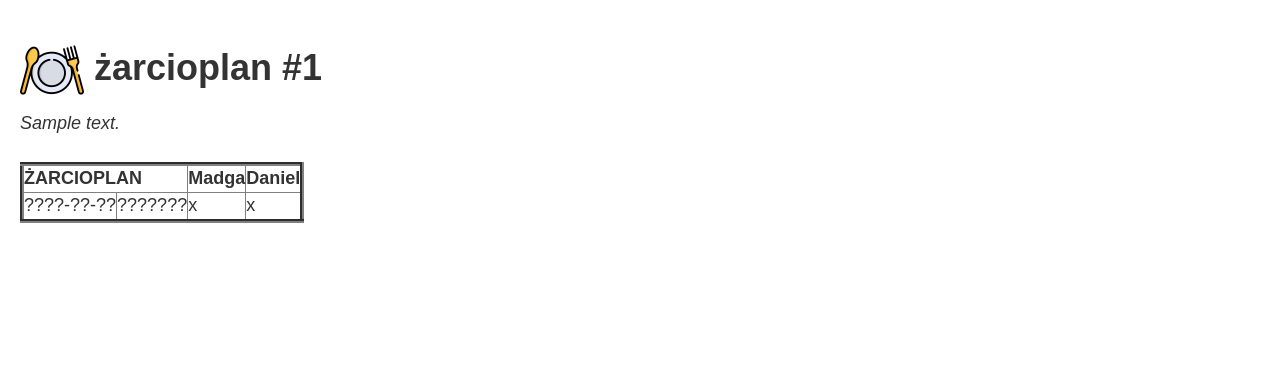
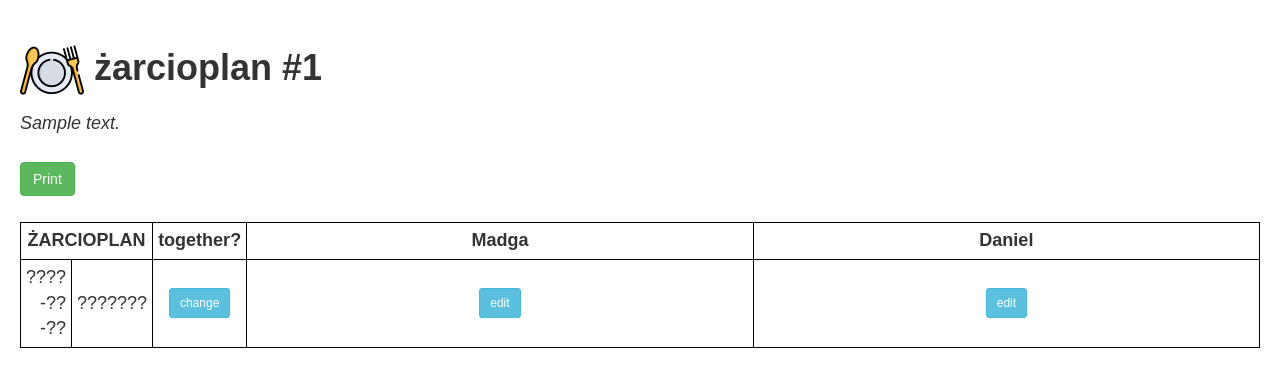
Before and after one commit to danielskowronski/zarcioplaner, a Flask app: page /plan/1 in a window 1280 px wide. Shown: the top 387 px of the page. Run offline with Flask 2, Linux system fonts and the light colour scheme; tables that the repository leaves empty hold one stand-in row (values such as "Sample post"); some libraries are stand-ins or nearby versions; some web fonts are replaced.

Commit message:
plan editor UI functionality

```diff
--- a/schema.py
+++ b/schema.py
@@ -23,6 +23,6 @@
 
   person1     = db.Column(db.String(512))
   person1_url = db.Column(db.String(1024))
-  person1     = db.Column(db.String(512))
+  person2     = db.Column(db.String(512))
   person2_url = db.Column(db.String(1024))
   together    = db.Column(db.Boolean())
--- a/static/style.css
+++ b/static/style.css
@@ -44,3 +44,21 @@
   text-align: right;
   padding-right: 5px;
 }
+
+
+.date_header, .date, .weekday, .together, .person {
+  border:  1px solid black;
+  padding: 5px;
+}
+.date_header, .together, .person {
+  text-align: center;
+}
+.date {
+  text-align: right;
+}
+.weekday {
+  text-align: left;
+}
+.person {
+  width: 32em;
+}
--- a/templates/plan.html
+++ b/templates/plan.html
@@ -7,7 +7,6 @@
   <script src="/static/json-api-store.prod.js"></script>
   <link rel="stylesheet" type="text/css" href="/static/bootstrap.min.css" />
   <link rel="stylesheet" type="text/css" href="/static/style.css" />
-  <link rel="stylesheet" type="text/css" href="/scloud_assets/scloud.css" />
   <link rel="icon" type="image/png" href="/static/dish.png">
 </head>
 <body>
@@ -23,24 +22,198 @@
 
   <i>{{ plan_notes }}</i>
   <br /><br />
+  <button type='button' class='btn-for-writer btn btn-success' onClick='alert("not yet implemenetd");print()'>Print</button>
+  <br /><br />
 
-  <table border=4>
+  <table>
     <tr>
-      <th colspan=2>ŻARCIOPLAN</th>
-      <th>{{ person1 }}</th>
-      <th>{{ person2 }}</th>
+      <th class="date_header" colspan=2>ŻARCIOPLAN</th>
+      <th class="together">together?</th>
+      <th class="person"  >{{ person1 }}</th>
+      <th class="person"  >{{ person2 }}</th>
     </tr>
     {% for date in range(plan_start, plan_end+1) %}
-    <tr>
-      <td>{{ formatDate(date) }}</td>
-      <td>{{ getWeekDay(date) }}</td>
-      <td data-date="{{ date }}" data-person="1">x</td>
-      <td data-date="{{ date }}" data-person="2">x</td>
+    <tr class="entry" data-date="{{ date }}">
+      <td class="date">{{ formatDate(date) }}</td>
+      <td class="weekday">{{ getWeekDay(date) }}</td>
+      <td class="together" data-date="{{ date }}" data-person="0">
+        <button type='button' class='btn btn-info btn-sm' onClick='changeEntryTogether({{ date }})'>change</button>
+      </td>
+      <td class="person"   data-date="{{ date }}" data-person="1">
+        <span class="entryValue"></span>
+        <button type='button' class='btn btn-info btn-sm' onClick='changeEntryValue({{ date }}, 1)'>edit</button>
+      </td>
+      <td class="person"   data-date="{{ date }}" data-person="2">
+        <span class="entryValue"></span>
+        <button type='button' class='btn btn-info btn-sm' onClick='changeEntryValue({{ date }}, 2)'>edit</button>
+      </td>
     </tr>
     {% endfor %}
   </table>
 
 <script>
+window.plan_id = {{ plan_id }};
+window.person = [ "", "{{ person1 }}", "{{ person2 }}" ];
+
+var adapter = new Store.AjaxAdapter({ base: "/api" });
+var store = new Store(adapter);
+
+function getEntryValueUI(entry_date, person) {
+  return $(`[data-date=${entry_date}][data-person=${person}] span`).html()
+}
+function setEntryValueUI(entry_date, person, value) {
+  $(`[data-date=${entry_date}][data-person=${person}] span`).html(value)
+}
+
+function loadEntries(){
+  $("tr.entry").each(function(key, value) { loadEntry( $(value).attr("data-date") ); } );
+}
+
+
+
+function loadEntry(entry_date) {
+  setEntryValueUI(entry_date, 1, "loading...");
+  setEntryValueUI(entry_date, 2, "loading.....");
+
+  var entriesMatching = store.findAll("Entry").filter(function (entry) {
+    return entry.date == entry_date
+  });
+
+  if (entriesMatching.length==0) {
+    store.create(
+      "Entry",
+      {
+        "plan_id": window.plan_id,
+        "date": entry_date,
+        "person1": "...",
+        "person2": ".....",
+        "together": false
+      }
+    ).subscribe((product) => {
+      var entriesMatching = store.findAll("Entry").filter(function (entry) {
+        return entry.date == entry_date
+      });
+      loadEntry(entry_date);
+    });
+
+    return;
+  }
+
+  var entry = entriesMatching[0];
+
+  setEntryTogetherUI(entry_date, entry.together)
+  setEntryValueUI(entry_date, 1, entry.person1)
+  setEntryValueUI(entry_date, 2, entry.person2)
+  $(`tr[data-date=${entry_date}]`).attr("data-entry-id", entry.id)
+}
+
+function changeEntryTogether(date){
+  var entry_id = $(`tr[data-date=${date}]`).attr("data-entry-id")
+
+  var person1 = $(`[data-date=${date}][data-person=1]`)
+  var person2 = $(`[data-date=${date}][data-person=2]`)
+  var wasTogether = $(person1).attr("colspan")==2
+
+  if (wasTogether) {
+    setEntryTogetherUI(date, false)
+  }
+  else {
+    setEntryTogetherUI(date, true)
+  }
+  store.update(
+    "Entry",
+    entry_id,
+    {
+      together: !wasTogether
+    }
+  ).subscribe((entry) => {
+    alert(`Updated entry #${entry_id}`)
+    loadEntry(date)
+  });
+}
+
+function setEntryTogetherUI(date, together){
+  var person1 = $(`[data-date=${date}][data-person=1]`)
+  var person2 = $(`[data-date=${date}][data-person=2]`)
+
+  if (! together) {
+    $(person1).attr("colspan", "1")
+    $(person2).show()
+  }
+  else {
+    $(person1).attr("colspan", "2")
+    $(person2).hide()
+  }
+}
+function changeEntryValue(date, person){
+  var entry_id = $(`tr[data-date=${date}]`).attr("data-entry-id")
+  var oldValue = getEntryValueUI(date, person)
+  var newValue = prompt(`Change for ${window.person[person]} for ${date}`, oldValue)
+
+  var personLabel = person==1 ? "person1" : "person2";
+  var updated_data = {}
+  updated_data[personLabel]=newValue;
+
+  store.update(
+    "Entry",
+    entry_id,
+    updated_data
+  ).subscribe((entry) => {
+    //alert(`Updated entry #${entry_id}`)
+    loadEntry(date)
+  });
+}
+
+function checkAuth(){
+  // TODO: this should check headers from authelia in future
+  return;
+  $.getJSON('/auth_check', function(data) {
+    if (data.upn!="anonymous"){
+      $("#upn").text(data.upn)
+      $("#loginbtn").hide()
+      console.log(data)
+    }
+    else {
+      $("#logoutbtn").hide()
+    }
+
+    if (!data.writer){
+      $(".btn-for-writer").each(function(){
+        $(this).attr('disabled', 'disabled');
+      })
+    }
+  });
+}
+
+store.define([ "Entry" ], {
+  plan_id:  Store.attr(),
+  date:     Store.attr(),
+  person1:  Store.attr(),
+  person2:  Store.attr(),
+  together: Store.attr(),
+});
+
+function refresh(){
+  store.loadAll(
+    "Entry",
+    {
+      "filter[plan_id]": window.plan_id,
+    }
+  ).subscribe( function(Entries) {
+    loadEntries();
+  });
+}
+
+$(function() {
+  checkAuth()
+
+  refresh()
+});
+
+store.observable.subscribe(function (event) {
+  //console.log(event.name, event.type, event.id, event.resource);
+});
+
 </script>
 </body>
 </html>
```
Also changed, not shown: templates/index.html (indentation only).
